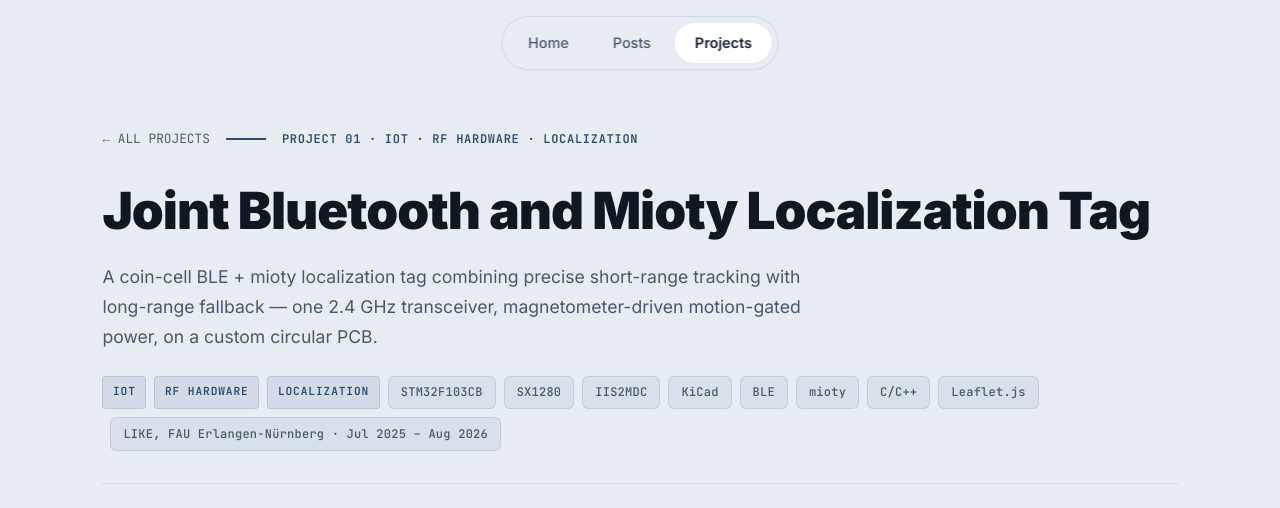
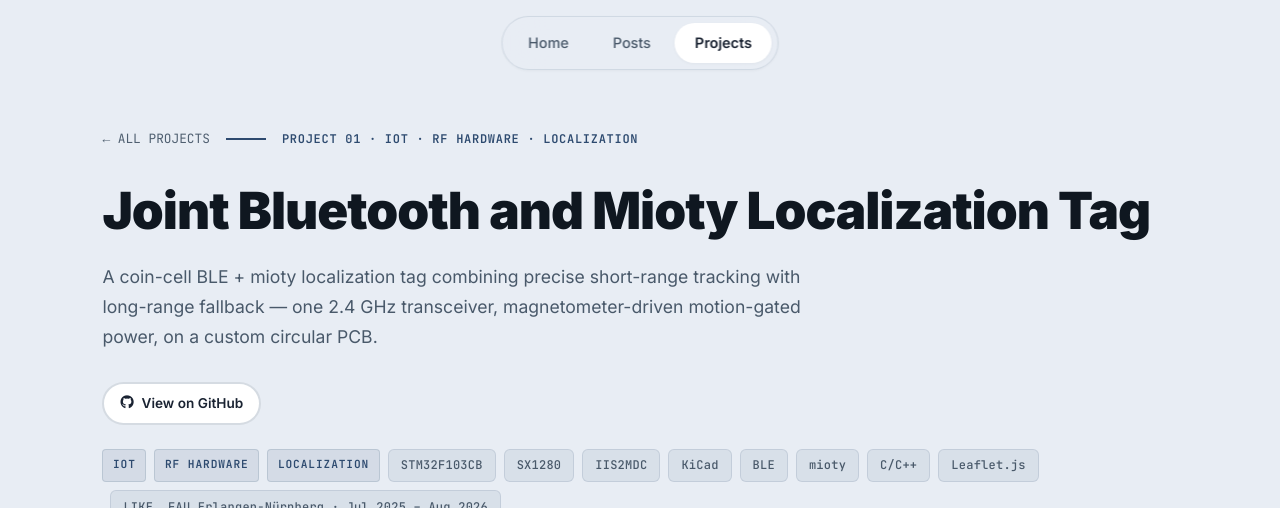
Before and after one commit to Chandubreddy819/Portfolio, a Jekyll site: the page built from _projects/ble-mioty-tag.md, in a window 1280 px wide and 900 px high, cut to the strip 0-508 px from the top of the window. Built offline with Jekyll 4.4.1, drawn with Linux system fonts in a browser that asks for light colours; some web fonts are replaced.

Commit message:
Link project page to the public hardware repo
Added a "View on GitHub" button next to the summary (mirroring the
existing demo-video button pattern), pointing at the curated public
repo with the KiCad hardware design and debugging write-ups.

```diff
--- a/_layouts/project.html
+++ b/_layouts/project.html
@@ -9,7 +9,7 @@ layout: default
             <span class="project-breadcrumb-id">PROJECT {{ page.number }} · {{ page.categories | join: ' · ' }}</span>
         </div>
         <h1 class="project-detail-title" id="project-detail-title">{{ page.title }}</h1>
-        <p class="project-detail-summary" id="project-detail-summary">{{ page.summary }}{% if page.demoLink %}<br><br><a href="{{ page.demoLink }}" target="_blank" class="btn btn-secondary" style="display: inline-flex; font-size: 0.85rem; padding: 0.5rem 1rem;"><i class="fas fa-play-circle"></i>Watch Demo Video</a>{% endif %}</p>
+        <p class="project-detail-summary" id="project-detail-summary">{{ page.summary }}{% if page.demoLink or page.links.github %}<br><br>{% if page.links.github %}<a href="{{ page.links.github }}" target="_blank" class="btn btn-secondary" style="display: inline-flex; font-size: 0.85rem; padding: 0.5rem 1rem; margin-right: 0.75rem;"><i class="fab fa-github"></i>View on GitHub</a>{% endif %}{% if page.demoLink %}<a href="{{ page.demoLink }}" target="_blank" class="btn btn-secondary" style="display: inline-flex; font-size: 0.85rem; padding: 0.5rem 1rem;"><i class="fas fa-play-circle"></i>Watch Demo Video</a>{% endif %}{% endif %}</p>
         <div class="project-detail-tech" id="project-detail-tech">
             {% for c in page.categories %}<span class="chip-category">{{ c }}</span>{% endfor %}
             {% for t in page.tech %}<span class="chip">{{ t }}</span>{% endfor %}
--- a/_projects/ble-mioty-tag.md
+++ b/_projects/ble-mioty-tag.md
@@ -9,7 +9,7 @@ tech: ["STM32F103CB", "SX1280", "IIS2MDC", "KiCad", "BLE", "mioty", "C/C++", "Le
 metrics: ["~7.5 months battery life (dual-mode)", "~10m accuracy (with denser FMDN coverage)", "~41 μA avg current"]
 featured: true
 links:
-  github: "https://github.com/Chandubreddy819"
+  github: "https://github.com/Chandubreddy819/Bluetooth-and-Mioty-Localization-Hardware"
 projectInfo:
   INSTITUTE: "LIKE, FAU Erlangen-Nürnberg"
   ROLE: "M.Sc Student"
```
